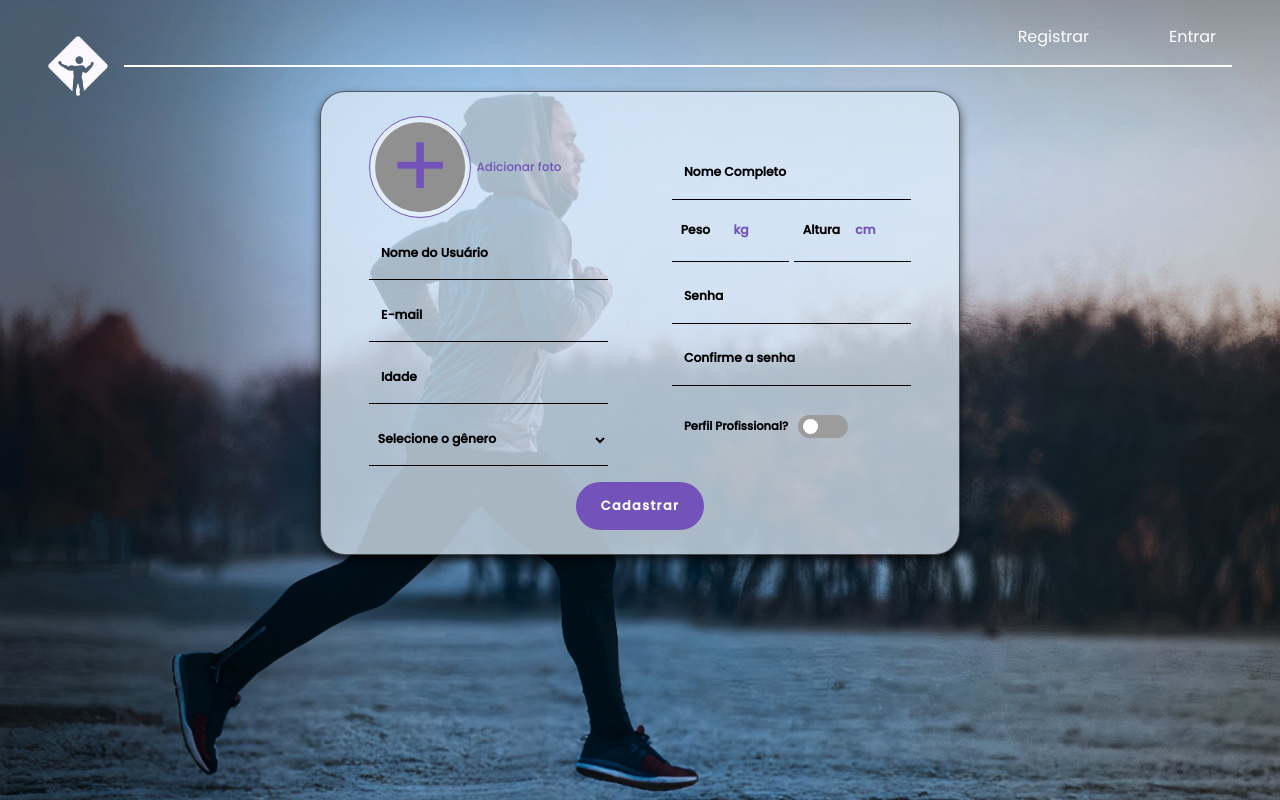
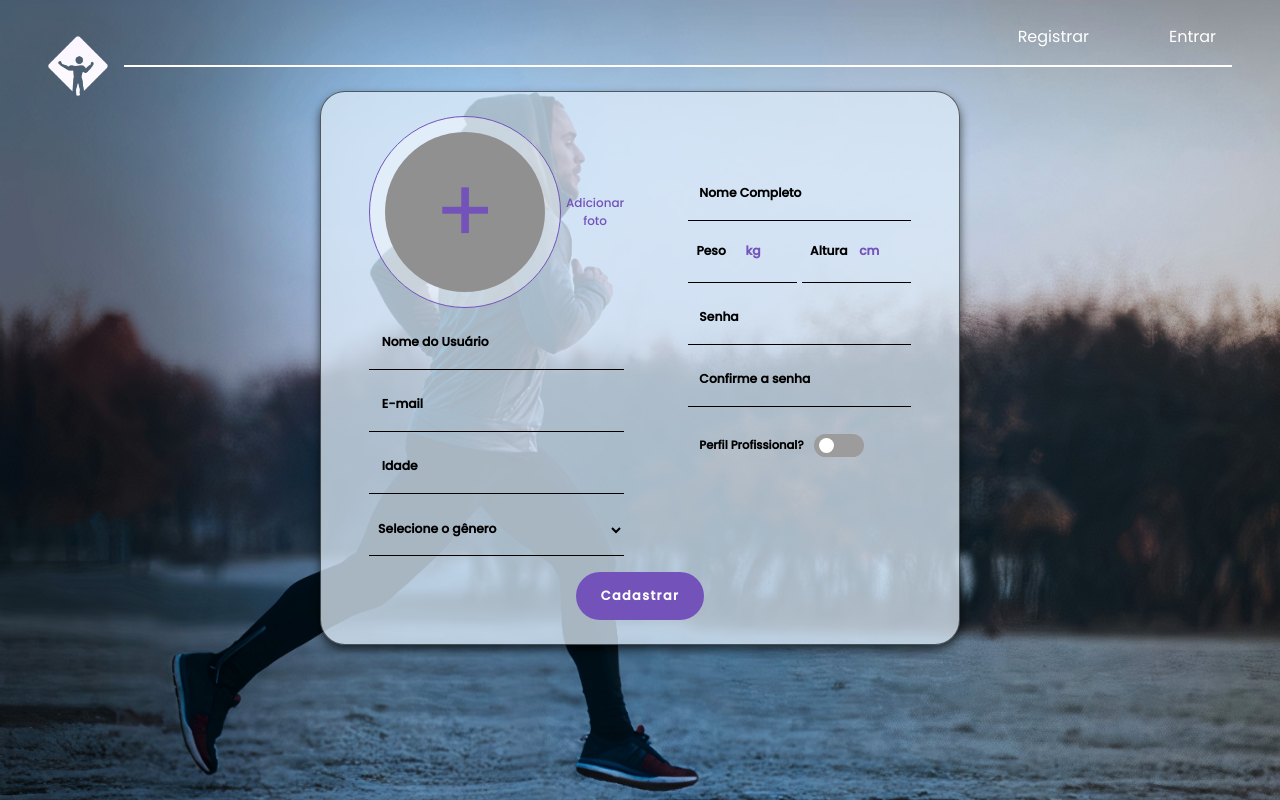
Before and after one commit to Alpha-modulo-2/Git-Fit, a React (Vite) app in the folder front/: page /register in a window 1280 px wide. Built offline with nearby package versions, Linux system fonts and the light colour scheme; no server answers; a web font is replaced by a local one.

Commit message:
fix ball/linecontainer/buttonLogo

```diff
--- a/front/src/components/Header/index.tsx
+++ b/front/src/components/Header/index.tsx
@@ -14,8 +14,8 @@ export const Header = ({ isLoggedIn }: PropTypes) => {
   const navigate = useNavigate();
   const logo = new URL("../../assets/images/logo.png", import.meta.url).href;
 
-  function logoutPage(){
-    if(isLoggedIn){
+  function logoutPage() {
+    if (isLoggedIn) {
       document.cookie = 'session=; expires=Thu, 01 Jan 1970 00:00:00 UTC; path=/;';
       logout();
       navigate('/login');
@@ -24,13 +24,14 @@ export const Header = ({ isLoggedIn }: PropTypes) => {
 
   return (
     <header className="header">
-      <div>
-        <Link to="/landing_page" className="logo-img">
-          <img src={logo} alt="Logo" />
-        </Link>
-      </div>
+
       {!isLoggedIn && (
         <>
+          <div>
+            <Link to="/landing_page" className="logo-img">
+              <img src={logo} alt="Logo" />
+            </Link>
+          </div>
           <div className="header-menu">
             <nav className="header-menu-items">
               <Link to="/register" className="menu-items">
@@ -47,6 +48,11 @@ export const Header = ({ isLoggedIn }: PropTypes) => {
 
       {isLoggedIn && (
         <>
+          <div>
+            <Link to="/profile" className="logo-img">
+              <img src={logo} alt="Logo" />
+            </Link>
+          </div>
           <div className="header-menu">
             <nav className="header-menu-items">
               <Link to="/fullcard/0" className="menu-items">
--- a/front/src/pages/PerfilEdit/editStyle.css
+++ b/front/src/pages/PerfilEdit/editStyle.css
@@ -52,7 +52,7 @@
   height: 100%;
 }
 .container-second-content-edit {
-  padding-top: 2rem;
+  padding-top: 3.1rem;
 }
 .container-choose-photo-edit {
   display: flex;
@@ -72,8 +72,8 @@
 }
 
 .custom-file-label-edit {
-  width: 8vw;
-  height: 8vw;
+  width: 12rem;
+  height: 12rem;
   display: inline-block;
   padding: 10px;
   border-radius: 50%;
@@ -87,8 +87,8 @@
   display: flex;
   justify-content: center;
   align-items: center;
-  width: 7vw;
-  height: 7vw;
+  width: 10rem;
+  height: 10rem;
   content: "+";
   font-size: 7vw;
   border-radius: 50%;
@@ -361,9 +361,7 @@ form {
     height: 75px;
     font-size: 75px;
   }
-  .container-second-content-edit {
-    padding-top: 0.6rem;
-  }
+
   .input-weight-edit,
   .input-hight-edit {
     height: 52px;
--- a/front/src/pages/Register/registerStyle.css
+++ b/front/src/pages/Register/registerStyle.css
@@ -68,7 +68,7 @@
 }
 
 .container-second-content-register {
-  padding-top: 2rem;
+  padding-top: 3.3rem;
 }
 
 .container-choose-photo-register{
@@ -90,8 +90,8 @@
 }
 
 .custom-file-label-register {
-  width: 8vw;
-  height: 8vw;
+  width: 12rem;
+  height: 12rem;
   display: inline-block;
   padding: 10px;
   border-radius: 50%;
@@ -105,8 +105,8 @@
   display: flex;
   justify-content: center;
   align-items: center;
-  width: 7vw;
-  height: 7vw;
+  width: 10rem;
+  height: 10rem;
   content: "+";
   font-size: 7vw;
   border-radius: 50%;
@@ -344,9 +344,6 @@ input:checked + .sliderR-round:before {
     height: 75px;
     font-size: 75px;
   }
-  .container-second-content-register {
-    padding-top: 0.6rem;
-  }
   .input-weight-register, .input-hight-register {
     height: 52px;
   }
```
